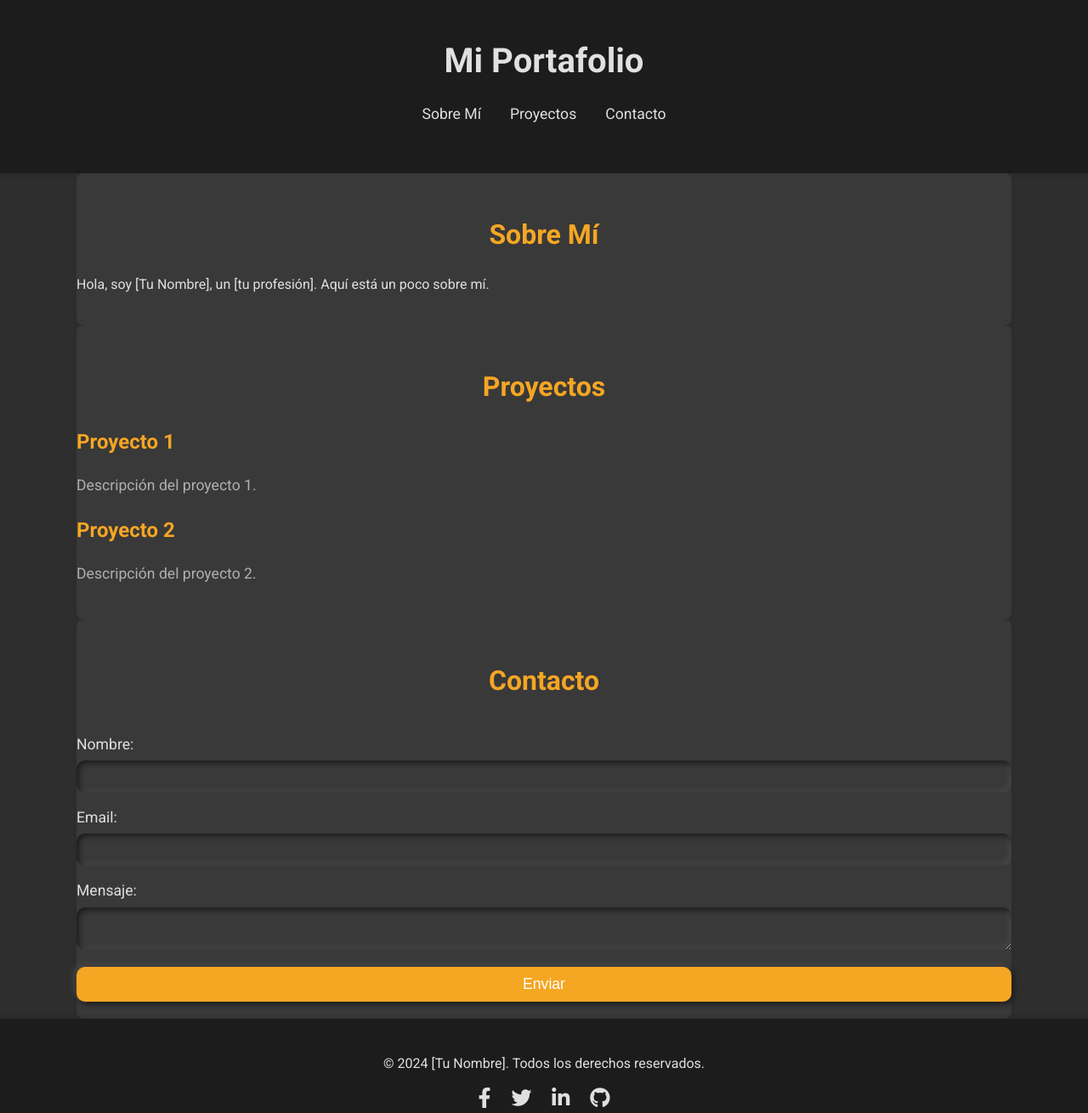
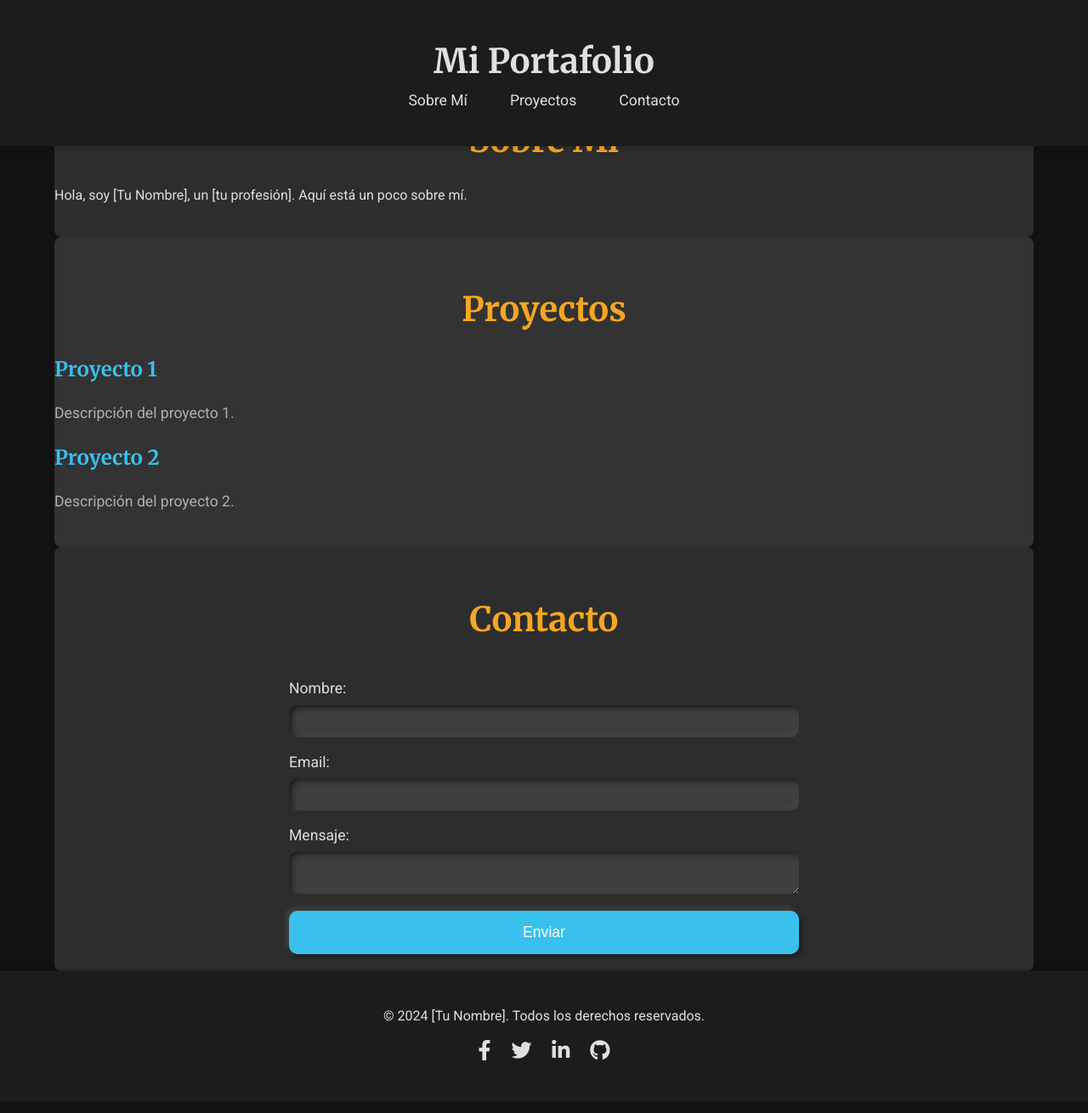
Before and after one commit to FlashFurtivo/mi-portafolio, a plain HTML site: page index.html in a window 1280 px wide. Shown: the whole page at 85% size. Drawn offline with Linux system fonts and the light colour scheme; a script that the page names is missing.

Commit message:
Update styles.css

```diff
--- a/styles.css
+++ b/styles.css
@@ -4,14 +4,18 @@ body {
     margin: 0;
     padding: 0;
     box-sizing: border-box;
-    background-color: #2E2E2E;
+    background-color: #121212;
     color: #E0E0E0;
     line-height: 1.6;
 }
 
+h1, h2, h3 {
+    font-family: 'Merriweather', serif;
+}
+
 .container {
     width: 90%;
-    max-width: 1100px;
+    max-width: 1200px;
     margin: 0 auto;
     padding: 20px 0;
 }
@@ -23,6 +27,10 @@ header {
     padding: 20px 0;
     text-align: center;
     box-shadow: 0 4px 6px rgba(0, 0, 0, 0.1);
+    position: fixed;
+    width: 100%;
+    top: 0;
+    z-index: 1000;
 }
 
 header h1 {
@@ -33,10 +41,12 @@ header h1 {
 nav ul {
     list-style: none;
     padding: 0;
+    margin: 0;
+    display: flex;
+    justify-content: center;
 }
 
 nav ul li {
-    display: inline;
     margin: 0 15px;
 }
 
@@ -44,25 +54,42 @@ nav ul li a {
     color: #E0E0E0;
     text-decoration: none;
     font-size: 1.1em;
+    padding: 10px;
+    transition: color 0.3s ease;
 }
 
 nav ul li a:hover {
-    text-decoration: underline;
+    color: #39C0ED;
 }
 
 /* Secciones */
+main {
+    padding-top: 80px; /* Compensar el espacio del header fijo */
+}
+
 section {
-    padding: 40px 0;
-    background: #393939;
+    padding: 60px 0;
     margin-bottom: 20px;
     border-radius: 8px;
     box-shadow: 0 2px 4px rgba(0, 0, 0, 0.1);
 }
 
+#about {
+    background-color: #2D2D2D;
+}
+
+#projects {
+    background-color: #333333;
+}
+
+#contact {
+    background-color: #2D2D2D;
+}
+
 section h2 {
     text-align: center;
     margin-bottom: 20px;
-    font-size: 2em;
+    font-size: 2.5em;
     color: #F5A623;
 }
 
@@ -73,7 +100,7 @@ section h2 {
 .project h3 {
     margin: 0;
     font-size: 1.5em;
-    color: #F5A623;
+    color: #39C0ED;
 }
 
 .project p {
@@ -85,6 +112,8 @@ section h2 {
 form {
     display: flex;
     flex-direction: column;
+    max-width: 600px;
+    margin: 0 auto;
 }
 
 form label {
@@ -99,7 +128,7 @@ form input, form textarea {
     border: none;
     border-radius: 10px;
     box-shadow: inset 3px 3px 6px #1C1C1C, inset -3px -3px 6px #484848;
-    background: #393939;
+    background: #3E3E3E;
     color: #E0E0E0;
 }
 
@@ -110,18 +139,19 @@ form input:focus, form textarea:focus {
 
 form button {
     margin-top: 20px;
-    padding: 10px;
+    padding: 15px;
     font-size: 1.1em;
-    background-color: #F5A623;
+    background-color: #39C0ED;
     color: #fff;
     border: none;
     border-radius: 10px;
     cursor: pointer;
     box-shadow: 3px 3px 6px #1C1C1C, -3px -3px 6px #484848;
+    transition: background-color 0.3s ease;
 }
 
 form button:hover {
-    background-color: #E0941C;
+    background-color: #2BA8CE;
 }
 
 /* Footer */
@@ -148,8 +178,9 @@ footer p {
     margin: 0 10px;
     text-decoration: none;
     font-size: 1.5em;
+    transition: color 0.3s ease;
 }
 
 .social a:hover {
-    color: #F5A623;
+    color: #39C0ED;
 }
```
